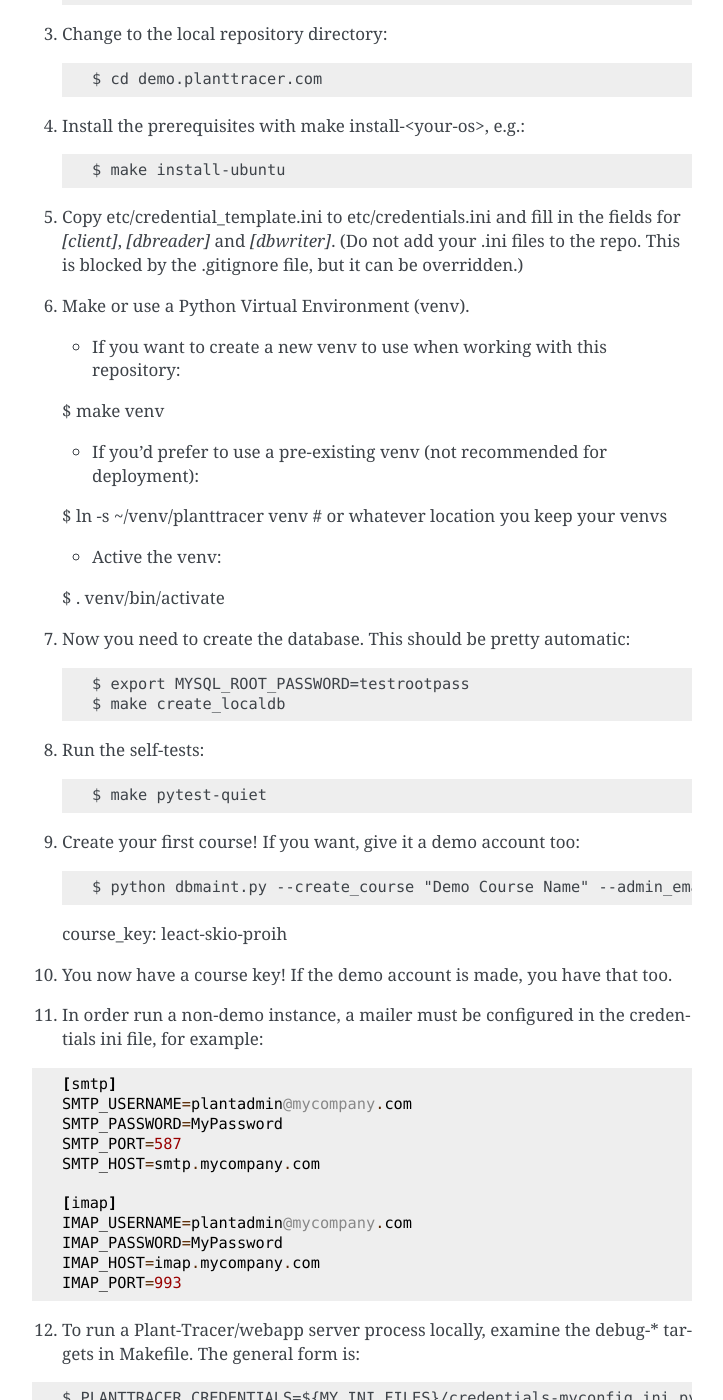
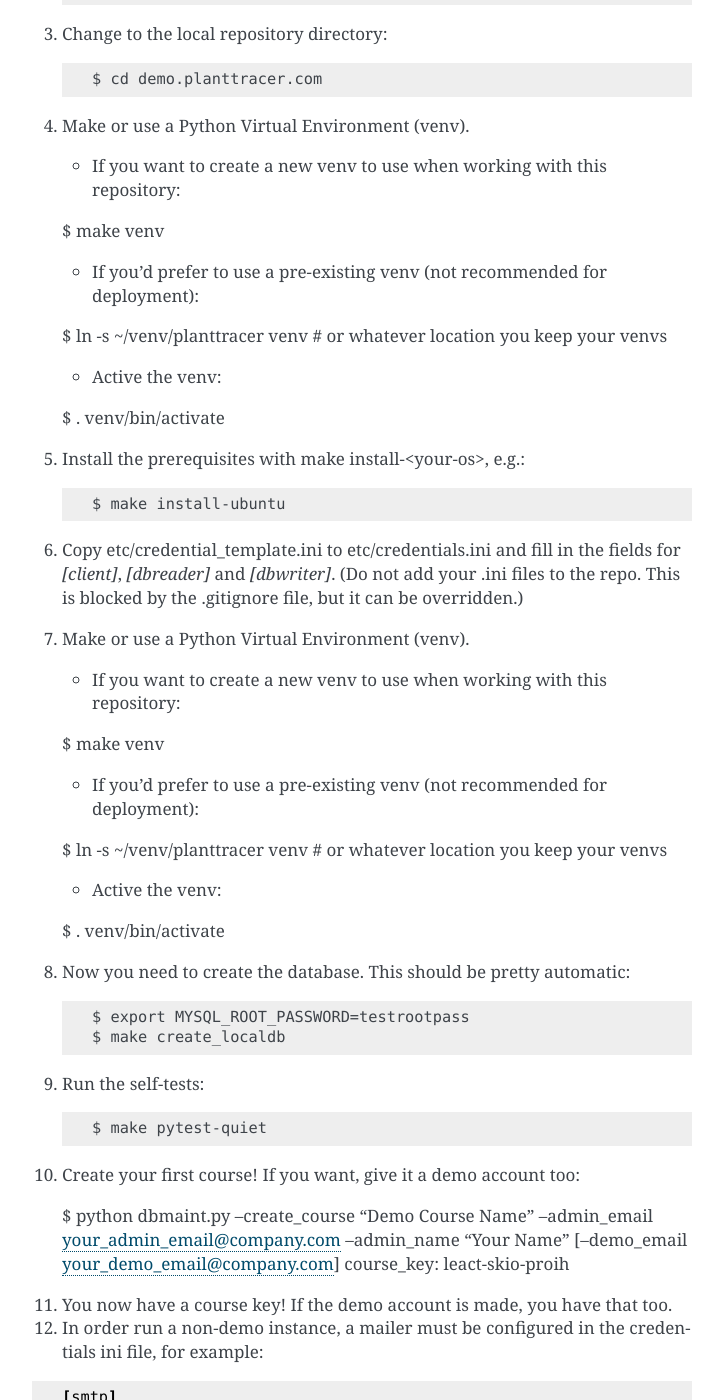
Before and after one commit to Plant-Tracer/webapp, a Sphinx documentation site: the page built from docs/Installation.rst, in a window 1280 px wide and 1400 px high, scrolled down 748 px. Shown: the whole window, without its empty margins (388-1111 px from the left). Built offline with Sphinx 7.4.7, drawn with Linux system fonts in a browser that asks for light colours.

Commit message:
Update Installation.rst: activate venv before make install-os

```diff
--- a/docs/Installation.rst
+++ b/docs/Installation.rst
@@ -48,23 +42,43 @@ Installation
 
    $ . venv/bin/activate
 
-7. Now you need to create the database. This should be pretty automatic::
+5. Install the prerequisites with make install-<your-os>, e.g.::
+
+    $ make install-ubuntu
+
+6. Copy etc/credential_template.ini to etc/credentials.ini and fill in the fields for `[client]`, `[dbreader]` and `[dbwriter]`. (Do not add your .ini files to the repo. This is blocked by the .gitignore file, but it can be overridden.)
+
+7. Make or use a Python Virtual Environment (venv).
+
+   * If you want to create a new venv to use when working with this repository::
+
+   $ make venv
+
+   * If you'd prefer to use a pre-existing venv (not recommended for deployment)::
+
+   $ ln -s ~/venv/planttracer venv # or whatever location you keep your venvs
+
+   * Active the venv::
+
+   $ . venv/bin/activate
+
+8. Now you need to create the database. This should be pretty automatic::
 
    $ export MYSQL_ROOT_PASSWORD=testrootpass
    $ make create_localdb
 
-8. Run the self-tests::
+9. Run the self-tests::
 
    $ make pytest-quiet
 
-9. Create your first course! If you want, give it a demo account too::
+10. Create your first course! If you want, give it a demo account too::
 
    $ python dbmaint.py --create_course "Demo Course Name" --admin_email your_admin_email@company.com --admin_name "Your Name" [--demo_email your_demo_email@company.com]
    course_key: leact-skio-proih
 
-10. You now have a course key! If the demo account is made, you have that too.
+11. You now have a course key! If the demo account is made, you have that too.
 
-11. In order run a non-demo instance, a mailer must be configured in the credentials ini file, for example:
+12. In order run a non-demo instance, a mailer must be configured in the credentials ini file, for example:
 
 .. code-block::
 
```
Also changed, not shown: other parts of docs/Installation.rst (+4 -10 lines).
